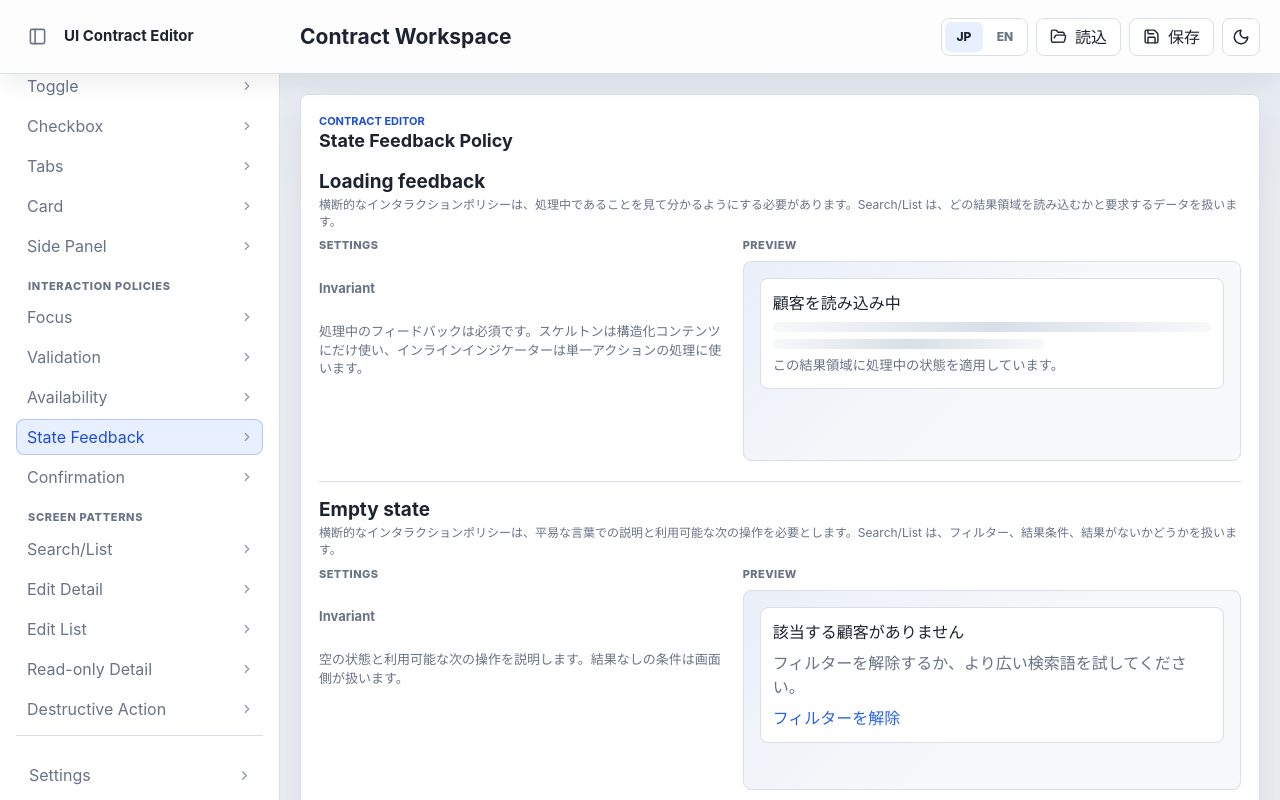
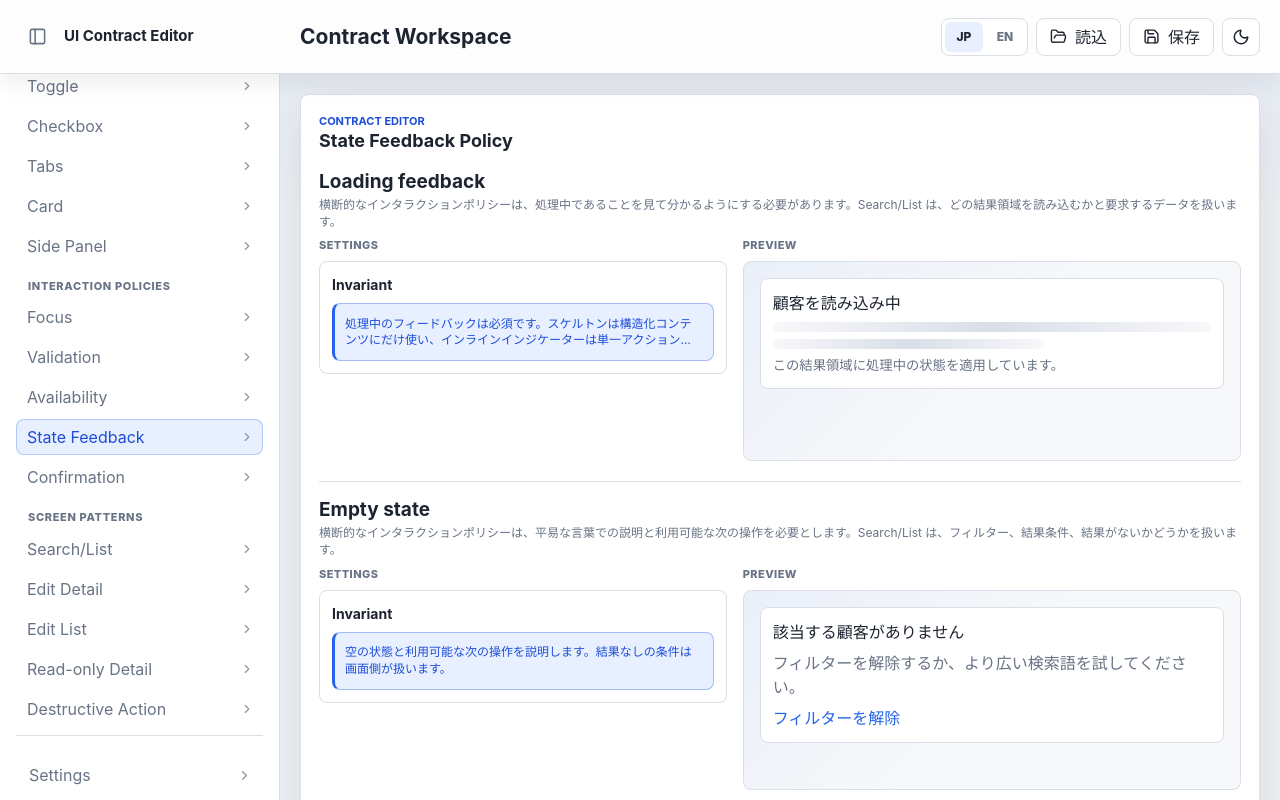
Before and after one commit to mk3008/ui-contract, a React (Vite) app: page / in a window 1280 px wide. Both pictures are taken after a click on the button "State Feedback". Built offline with nearby package versions, Linux system fonts and the light colour scheme.

Commit message:
fix(editor): unify state feedback rule cards

```diff
--- a/src/main.tsx
+++ b/src/main.tsx
@@ -1502,10 +1502,14 @@ function StateFeedbackContractPanel() {
         title="Loading feedback"
         description="Interaction Policy requires observable busy feedback. Search/List owns which result region loads and the data it requests."
         controls={
-          <div className="state-feedback-requirements">
+          <section aria-label="Fixed rules" className="option-group">
             <h4>Invariant</h4>
-            <span>Busy feedback is required; skeletons are only for structured content and inline indicators are for a single processing action.</span>
-          </div>
+            <div className="option-grid">
+              <div className="option-card is-selected fixed-rule-card">
+                <span className="option-note">Busy feedback is required; skeletons are only for structured content and inline indicators are for a single processing action.</span>
+              </div>
+            </div>
+          </section>
         }
         preview={<LoadingFeedbackPreview />}
       />
@@ -1513,10 +1517,14 @@ function StateFeedbackContractPanel() {
         title="Empty state"
         description="Interaction Policy requires plain-language explanation and an available next step. Search/List owns filters, result criteria, and whether no results exist."
         controls={
-          <div className="state-feedback-requirements">
+          <section aria-label="Fixed rules" className="option-group">
             <h4>Invariant</h4>
-            <span>Explain empty conditions and an available next step; no-result criteria remain screen-owned.</span>
-          </div>
+            <div className="option-grid">
+              <div className="option-card is-selected fixed-rule-card">
+                <span className="option-note">Explain empty conditions and an available next step; no-result criteria remain screen-owned.</span>
+              </div>
+            </div>
+          </section>
         }
         preview={<EmptyStatePreview />}
       />
@@ -1524,10 +1532,14 @@ function StateFeedbackContractPanel() {
         title="Error guidance"
         description="Interaction Policy requires plain-language recovery guidance. The screen pattern owns the failure cause, retry action, and affected content."
         controls={
-          <div className="state-feedback-requirements">
+          <section aria-label="Fixed rules" className="option-group">
             <h4>Invariant</h4>
-            <span>Explain the problem and recovery path; error classification and retry behavior remain application-owned.</span>
-          </div>
+            <div className="option-grid">
+              <div className="option-card is-selected fixed-rule-card">
+                <span className="option-note">Explain the problem and recovery path; error classification and retry behavior remain application-owned.</span>
+              </div>
+            </div>
+          </section>
         }
         preview={<ErrorGuidancePreview />}
       />
--- a/src/styles.css
+++ b/src/styles.css
@@ -2610,18 +2610,6 @@ h3 {
   justify-content: start;
 }
 
-.state-feedback-requirements {
-  display: grid;
-  gap: 7px;
-  color: var(--muted);
-  font-size: 13px;
-  line-height: 1.45;
-}
-
-.state-feedback-requirements strong {
-  color: var(--text);
-}
-
 .state-feedback-stage {
   min-height: 200px;
   justify-content: start;
```
Also changed, not shown: 1 other file (tests, documents, lock files or other folders).
